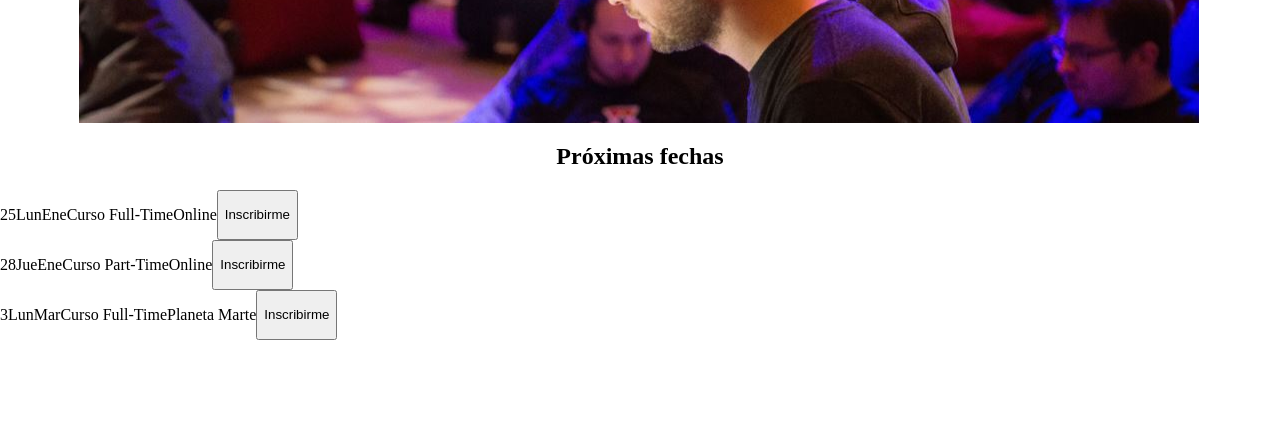
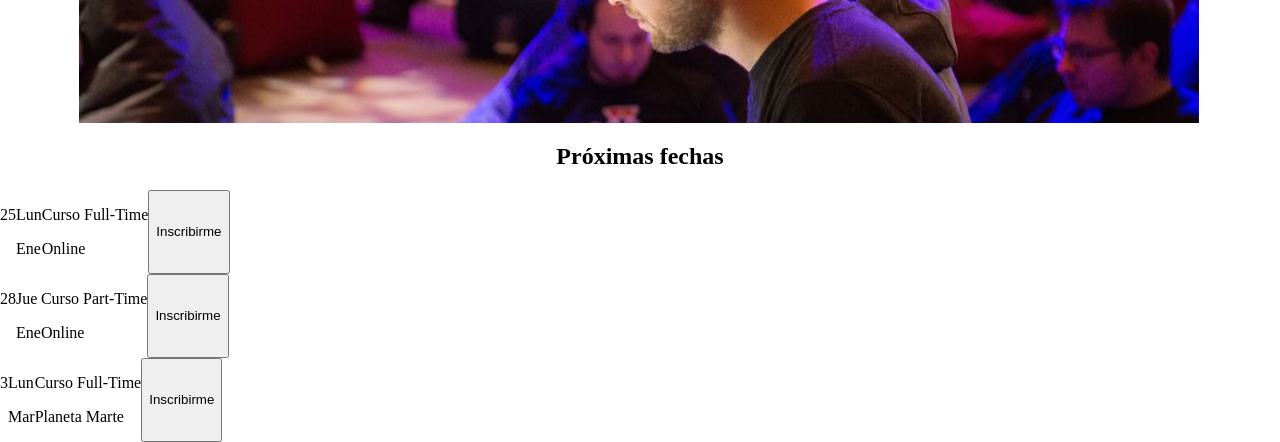
Before and after one commit to RojanoVargas/Lets-Coder, a plain HTML site: page epic-2-css/home.html in a window 1280 px wide. Shown: the part 391-833 px from the top of the page. Before the commit the page ends 800 px from the top, so only its background shows below. Drawn offline with Linux system fonts and the light colour scheme.

Commit message:
un poco de retocar el css

```diff
--- a/epic-2-css/home.html
+++ b/epic-2-css/home.html
@@ -24,29 +24,47 @@
     <h2 class="center">Próximas fechas</h2>
 
     <div class="fechas">
+        <div class="dia">
             <p>25</p>
+        </div>
+        <div class="semana-mes">
             <p>Lun</p>
             <p>Ene</p>
+        </div>
+        <div class="tipo-curso">
             <p>Curso Full-Time</p>
             <p>Online</p>
+        </div>
         <button>Inscribirme</button>
     </div>
 
     <div class="fechas">
+        <div class="dia">
             <p>28</p>
+        </div>
+        <div class="semana-mes">
             <p>Jue</p>
             <p>Ene</p>
+        </div>
+        <div class="tipo-curso">
             <p>Curso Part-Time</p>
             <p>Online</p>
+        </div>
         <button>Inscribirme</button>
     </div>
 
     <div class="fechas">
+        <div class="dia">
             <p>3</p>
+        </div>
+        <div class="semana-mes">
             <p>Lun</p>
             <p>Mar</p>
+        </div>
+        <div class="tipo-curso">
             <p>Curso Full-Time</p>
             <p>Planeta Marte</p>
+        </div>
         <button>Inscribirme</button>
     </div>
 
```
Lines whose indentation alone changed are shown as unchanged.
